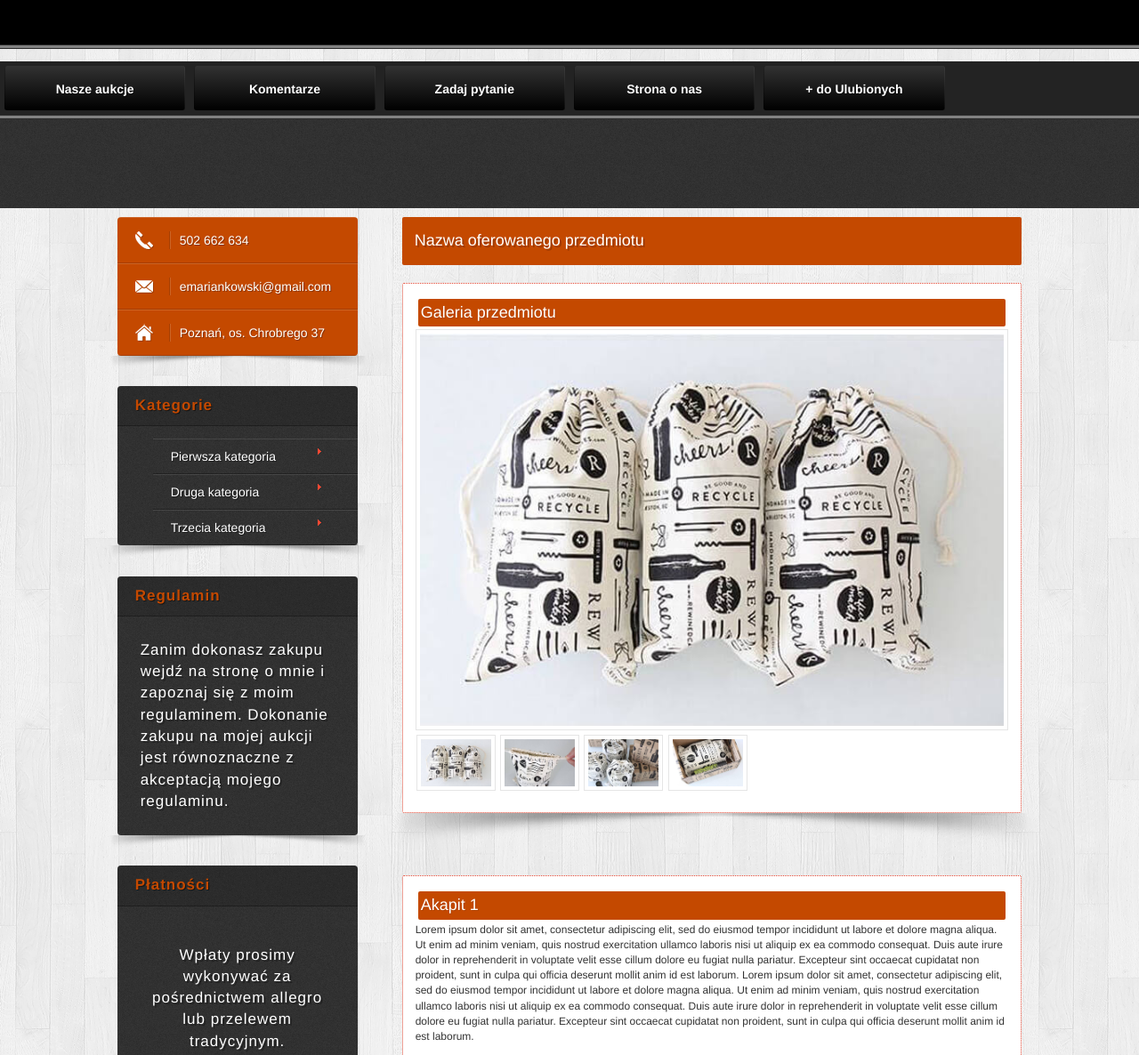
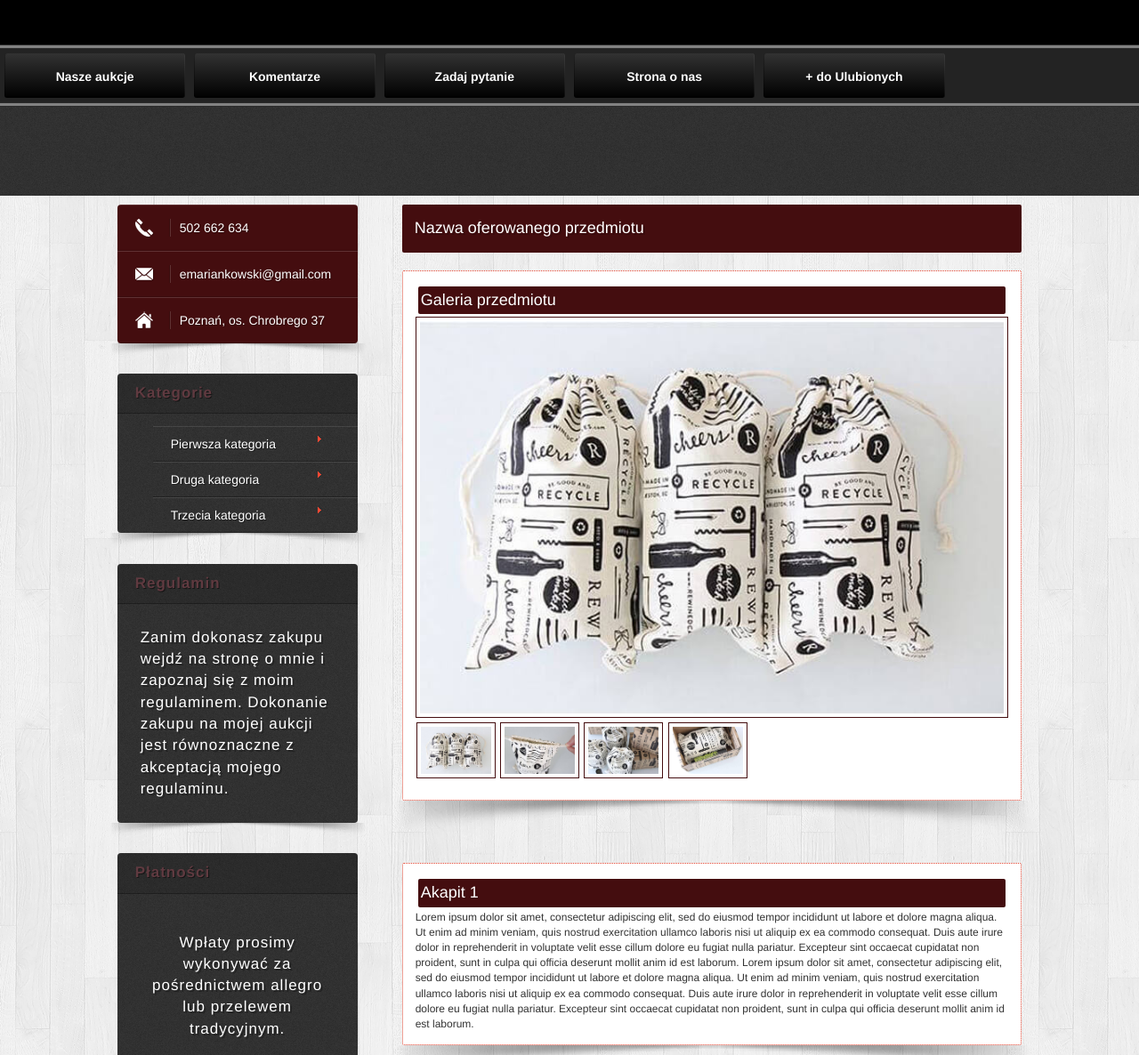
Before and after one commit to dagi12/szablon-allegro, a plain HTML site: page index.html in a window 1280 px wide. Shown: the top 1186 px of the page at 89% size. Drawn offline with Linux system fonts and the light colour scheme; grey boxes are pictures that could not be loaded.

Commit message:
zmiana koloru

```diff
--- a/styles/footer.css
+++ b/styles/footer.css
@@ -22,7 +22,7 @@
     margin-bottom: 5px;
     padding-left: 36px;
     border-bottom: 1px solid rgba(0, 0, 0, 0.3);
-    color: #c44900;
+    color: #603A40;
     font-size: 18px;
     font-weight: bold;
     text-shadow: 1px 1px rgba(0, 0, 0, 0.3);
--- a/styles/gallery.css
+++ b/styles/gallery.css
@@ -8,7 +8,7 @@
     display: inline-block;
     padding: 4px;
     margin: 5px 1px;
-    border: 1px solid #e5e5e5;
+    border: 1px solid #440D0F;
 }
 
 #gallery-photo-container .gallery-thumbnail-image > img {
@@ -36,7 +36,7 @@
     max-width: 100%;
     cursor: pointer;
     padding: 4px;
-    border: 1px solid #e5e5e5;
+    border: 1px solid #440D0F;
 }
 
 .gallery-main-image > img {
@@ -44,7 +44,7 @@
     max-width: 100%;
     height: auto;
     padding: 4px;
-    border: 1px solid #e5e5e5;
+    border: 1px solid #440D0F;
 }
 
 .gallery-thumbnail-image img:hover {
--- a/styles/header.css
+++ b/styles/header.css
@@ -40,7 +40,7 @@
     padding-left: 0;
     width: 100%;
     background: rgb(35, 35, 35);
-    margin-bottom: 0;
+    margin: 0;
 }
 
 .menu-border {
@@ -50,6 +50,6 @@
 }
 
 #menu ul li a:hover {
-    color: #c44900;
+    color: #440D0F;
     background-image: linear-gradient(to bottom, #1e1e1e, #505050);
 }
--- a/styles/info-panel.css
+++ b/styles/info-panel.css
@@ -1,5 +1,5 @@
 #contact-panel {
-    background: #c44900;
+    background: #440D0F;
 }
 
 .simple-panel-title {
@@ -9,7 +9,7 @@
     border-bottom: 1px solid rgba(0, 0, 0, 0.3);
     border-top-left-radius: 4px;
     border-top-right-radius: 4px;
-    color: #c44900;
+    color: #603A40;
     font-size: 17px;
     font-weight: bold;
     letter-spacing: 1px;
@@ -44,7 +44,7 @@
 .simple-panel ul li a:hover {
     background: rgba(0, 0, 0, 0.05);
     padding: 9px 20px 9px 25px;
-    color: #c44900;
+    color: #440D0F;
 }
 
 #phone-icon {
--- a/styles/style.css
+++ b/styles/style.css
@@ -1,5 +1,5 @@
 #content-title {
-    background: #c44900;
+    background: #440D0F;
     color: #fff;
     margin: 10px;
     margin-bottom: 20px;
@@ -11,7 +11,7 @@
 }
 
 .content-panel-title {
-    background: #c44900;
+    background: #440D0F;
     color: #fff;
     margin: 3px;
     padding: 3px;
```
